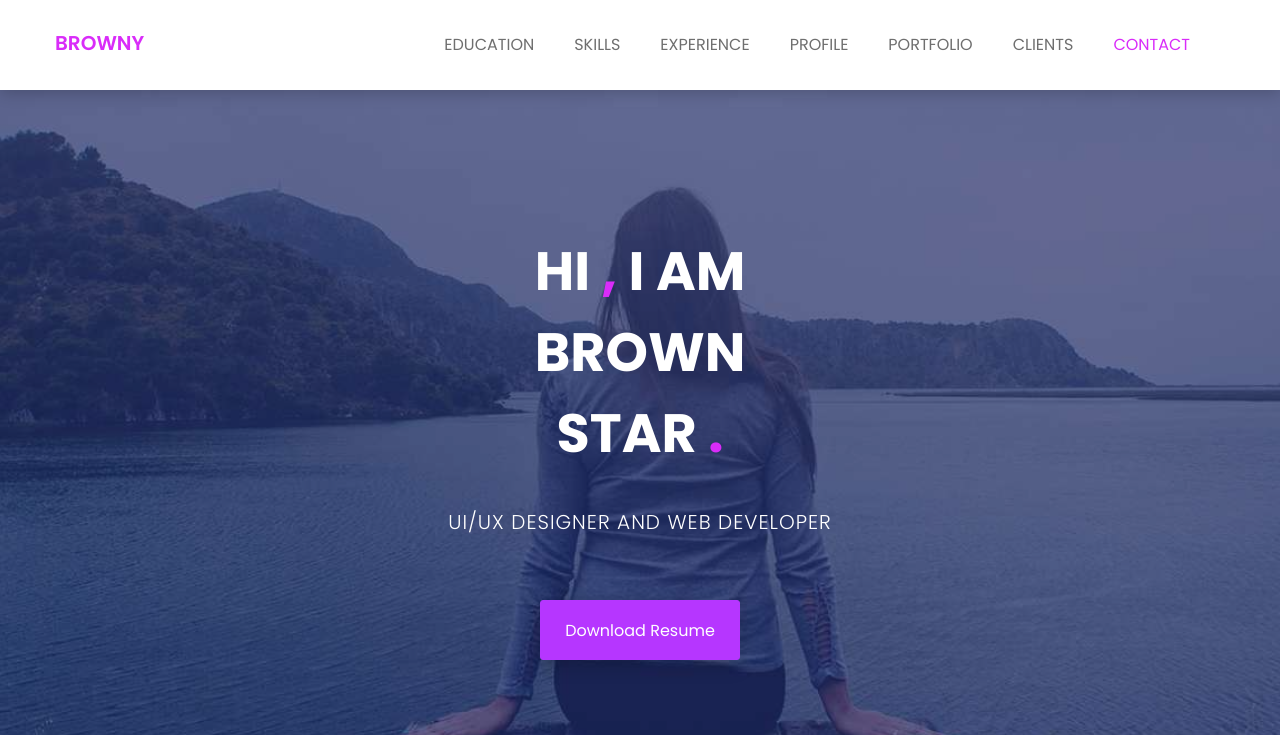
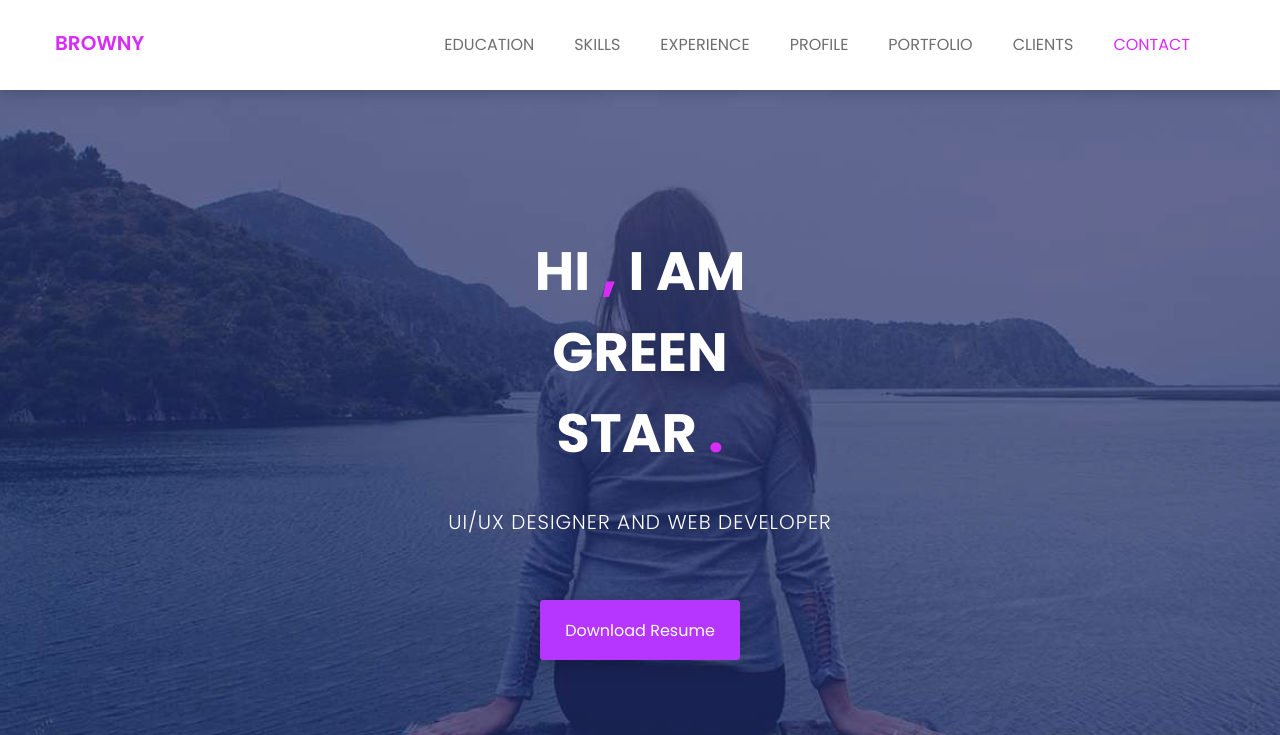
Before and after one commit to Rajexplores/cicd, a plain HTML site: page index.html in a window 1280 px wide. Shown: the top 735 px of the page. Drawn offline with nearby package versions, Linux system fonts and the light colour scheme.

Commit message:
Update index.html

```diff
--- a/index.html
+++ b/index.html
@@ -103,7 +103,7 @@
 				<div class="row">
 					<div class="col-md-12 text-center">
 						<div class="header-text">
-							<h2>hi <span>,</span> i am <br> brown <br> star <span>.</span>   </h2>
+							<h2>hi <span>,</span> i am <br> green <br> star <span>.</span>   </h2>
 							<p>ui/ux designer and web developer</p>
 							<a href="assets/download/browney.txt" download>download resume</a>
 						</div><!--/.header-text-->
```
